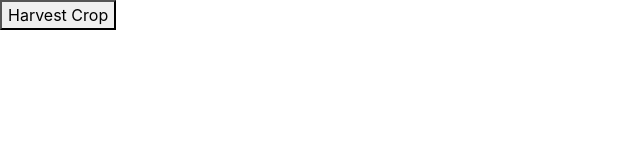
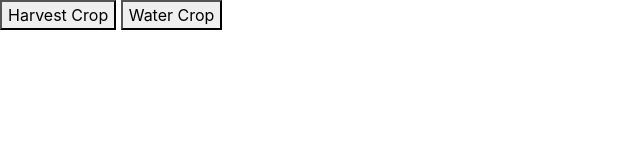
Before and after one commit to taylorsomers/pizza-farm, a website built with webpack: page src/index.html in a window 1280 px wide. Shown: the whole page, without its empty margins (0-640 px from the left). Built offline with nearby package versions, Linux system fonts and the light colour scheme.

Commit message:
Add 'Water Crop' button
Co-authored-by: Beverly Potts <pottsbeverly@gmail.com>

```diff
--- a/src/index.html
+++ b/src/index.html
@@ -7,5 +7,6 @@
   </head>
   <body>
     <button id="harvest">Harvest Crop</button>
+    <button id="water">Water Crop</button>
   </body>
 </html>
```
